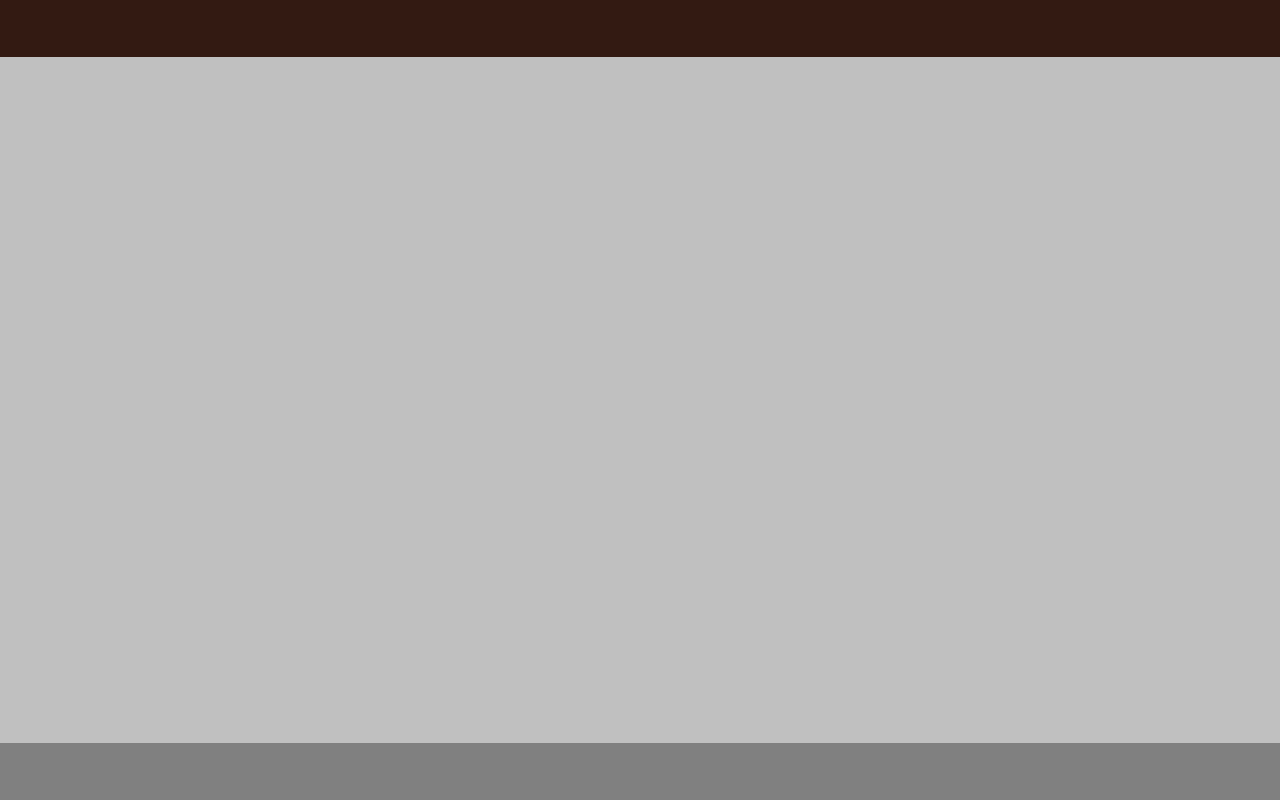
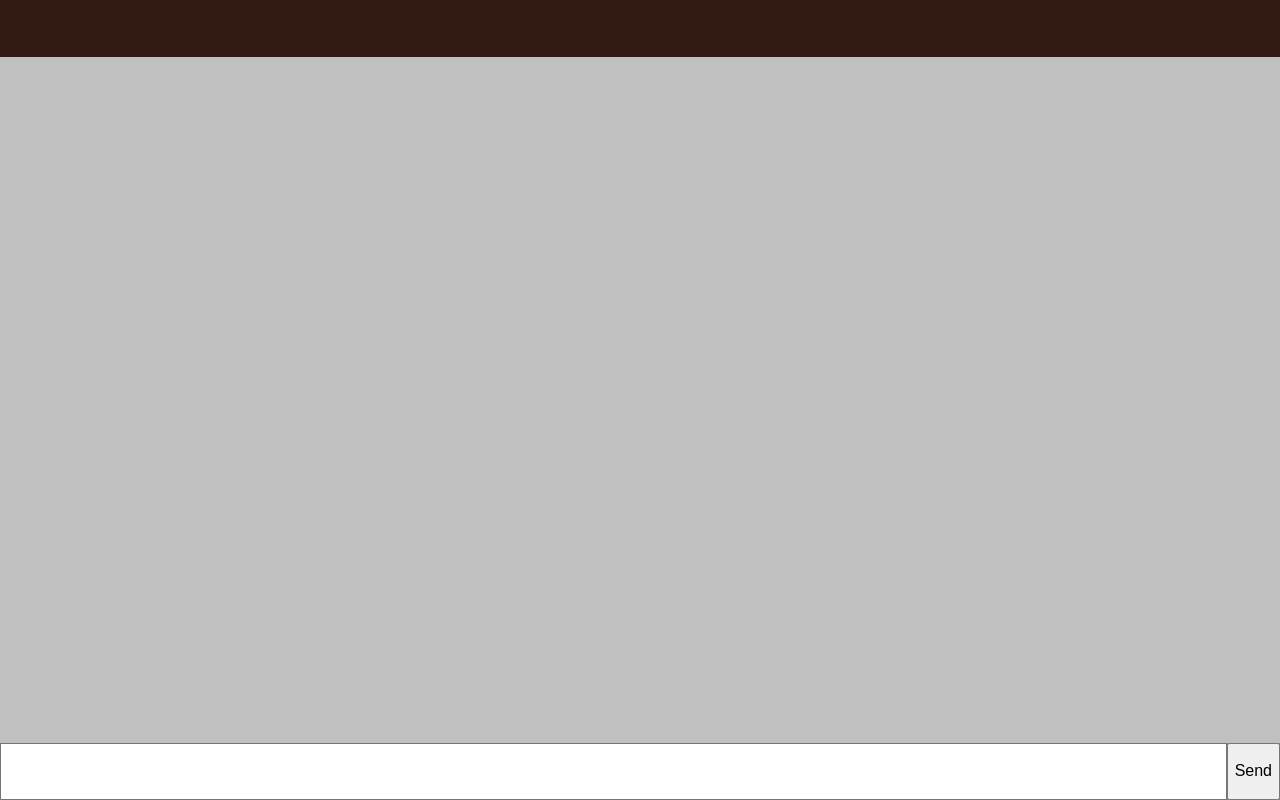
Before and after one commit to digitake/pwa-course-2022, a React (Create React App) app: page / in a window 1280 px wide. Built offline with nearby package versions, Linux system fonts and the light colour scheme.

Commit message:
Implement Inputbox

```diff
--- a/src/App.css
+++ b/src/App.css
@@ -21,4 +21,22 @@
 .inputbox {
   flex: 1;
   background-color: gray;
+  display: flex;
 }
+
+.inputbox .label1 {
+  font-size: 1.5em;
+  text-align: right;
+}
+
+.inputbox .text {
+  font-size: 1em;
+  padding-left: 8px;
+  padding-right: 8px;
+  flex: 1;
+}
+
+.inputbox .button {
+  font-size: 1em;
+  min-width: 40px;
+}
--- a/src/components/Inputbox.js
+++ b/src/components/Inputbox.js
@@ -1,6 +1,29 @@
-export function Inputbox () {
+import { useState } from "react";
+
+export function Inputbox (props) {
+  const [value, setValue] = useState(props.value||"");
+
   return (
     <div className="inputbox">
+      <label className="label1" for="inputmsg">
+        {props.label}
+      </label>
+      <input
+        id="inputmsg"
+        type="text"
+        className="text"
+        value={value}
+        onChange={e => {
+          setValue(e.target.value);
+          props.onChange && props.onChange(e.target.value);
+        }}
+      />
+      <input
+        type="button"
+        value="Send"
+        onClick={() => props.onClick(value)}
+        className="button"
+      />
     </div>
   )
 }
```
